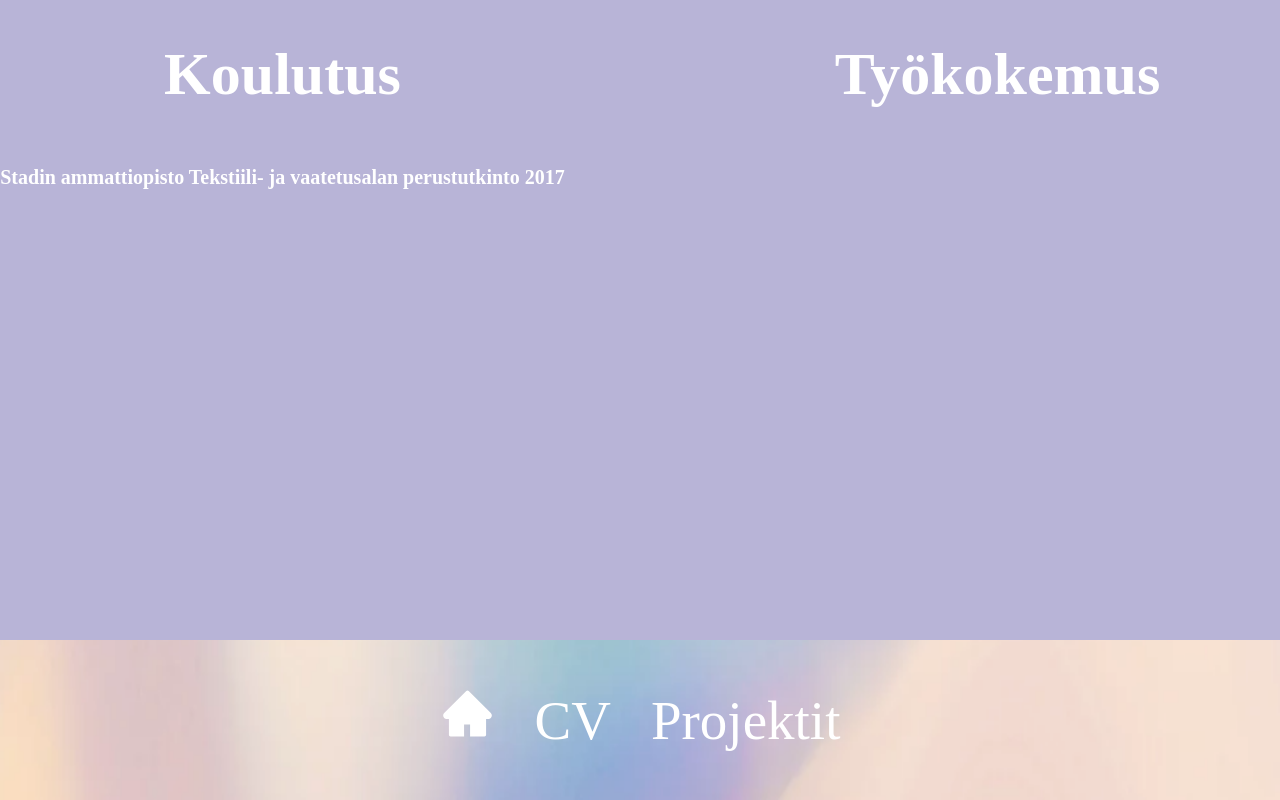
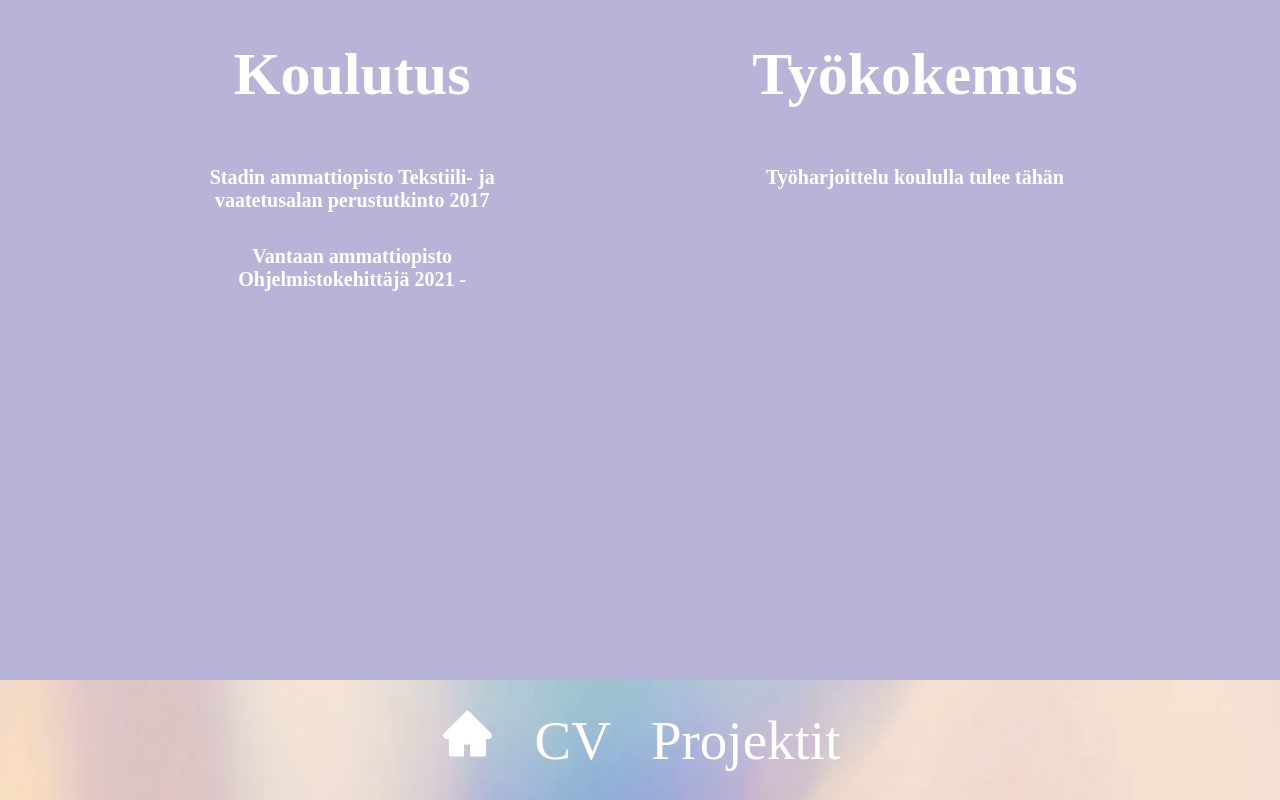
Before and after one commit to SsaraM/portfolio, a React (Create React App) app: page /first in a window 1280 px wide. Built offline with nearby package versions, Linux system fonts and the light colour scheme.

Commit message:
responsiiviset sivut

```diff
--- a/src/components/navbar/navbar.module.scss
+++ b/src/components/navbar/navbar.module.scss
@@ -7,8 +7,14 @@
     justify-content: center;
     align-items: center;
     gap: 40px;
-    font-size: 55px;
+    font-size: 20px;
+    @media (min-width: 695px) {
+        font-size: 35px;
+    }
 
+    @media (min-width: 1250px) {
+        font-size: 55px;
+    }
 }
 
 .container a {
--- a/src/components/portfolioSara/cvsivu.module.scss
+++ b/src/components/portfolioSara/cvsivu.module.scss
@@ -2,28 +2,48 @@
     display: flex;
     flex-direction: row;
     justify-content: center;
-    gap: 150px;
+    gap: 50px;
+
+    @media (min-width: 695px){
+        gap: 100px;
+    }
+    @media (min-width: 1250px){
+        gap: 250px;
+    }
 }
 
 .container .left {
-    height: 80vh;
-    width: 50vw;
     display: flex;
     flex-direction: column;
+    align-items: center;
 }
 
 .container .right {
-    height: 80vh;
-    width: 50vw;
+    display: flex;
+    flex-direction: column;
+    align-items: center;
 }
 .container h1 {
     color: white;
-    font-size: 60px;
+    font-size: 40px;
     text-align: center;
+    @media (min-width: 695px){
+        font-size: 60px;
+    }
+    // @media (min-width: 1250px){
+    //     font-size: 60px;
+    // }
 }
 
 .container h2 {
     color: white;
     font-size: 20px;
     text-align: center;
+    width: 100px;
+    @media (min-width: 695px){
+        width: 200px;
+    }
+    @media (min-width: 1250px){
+        width: 300px;
+    }
 }
--- a/src/components/portfolioSara/cvsivu.tsx
+++ b/src/components/portfolioSara/cvsivu.tsx
@@ -11,9 +11,11 @@ const Cvsivu: React.FC<CvsivuProps> = () => {
       <div className={styles.left}>
         <h1>Koulutus</h1>
         <h2>Stadin ammattiopisto Tekstiili- ja vaatetusalan perustutkinto 2017</h2>
+        <h2>Vantaan ammattiopisto Ohjelmistokehittäjä 2021 -</h2>
       </div>
       <div className={styles.right}>
         <h1>Työkokemus</h1>
+        <h2>Työharjoittelu koululla tulee tähän</h2>
       </div>
     </div>
   )
--- a/src/index.module.scss
+++ b/src/index.module.scss
@@ -6,17 +6,26 @@ body {
 }
 
 main {
+    width: 100vw;
+    height: 90vh;
+    background-color: #b8b4d7;
 
-    height: 80vh;
-    background-color: #b8b4d7;
+    @media (min-width: 695px) {
+
+        height: 85vh;
+    }
 }
 
 header {
-    height: 20vh;
+    height: 10vh;
     background-image: url('./images/pastelli.png');
     background-repeat: no-repeat;
     background-size: 100vw 20vh;
     display: flex;
     align-items: center;
     justify-content: center;
+
+    @media (min-width: 695px) {
+        height: 15vh;
+    }
 }
```
Lines whose indentation alone changed are shown as unchanged.
